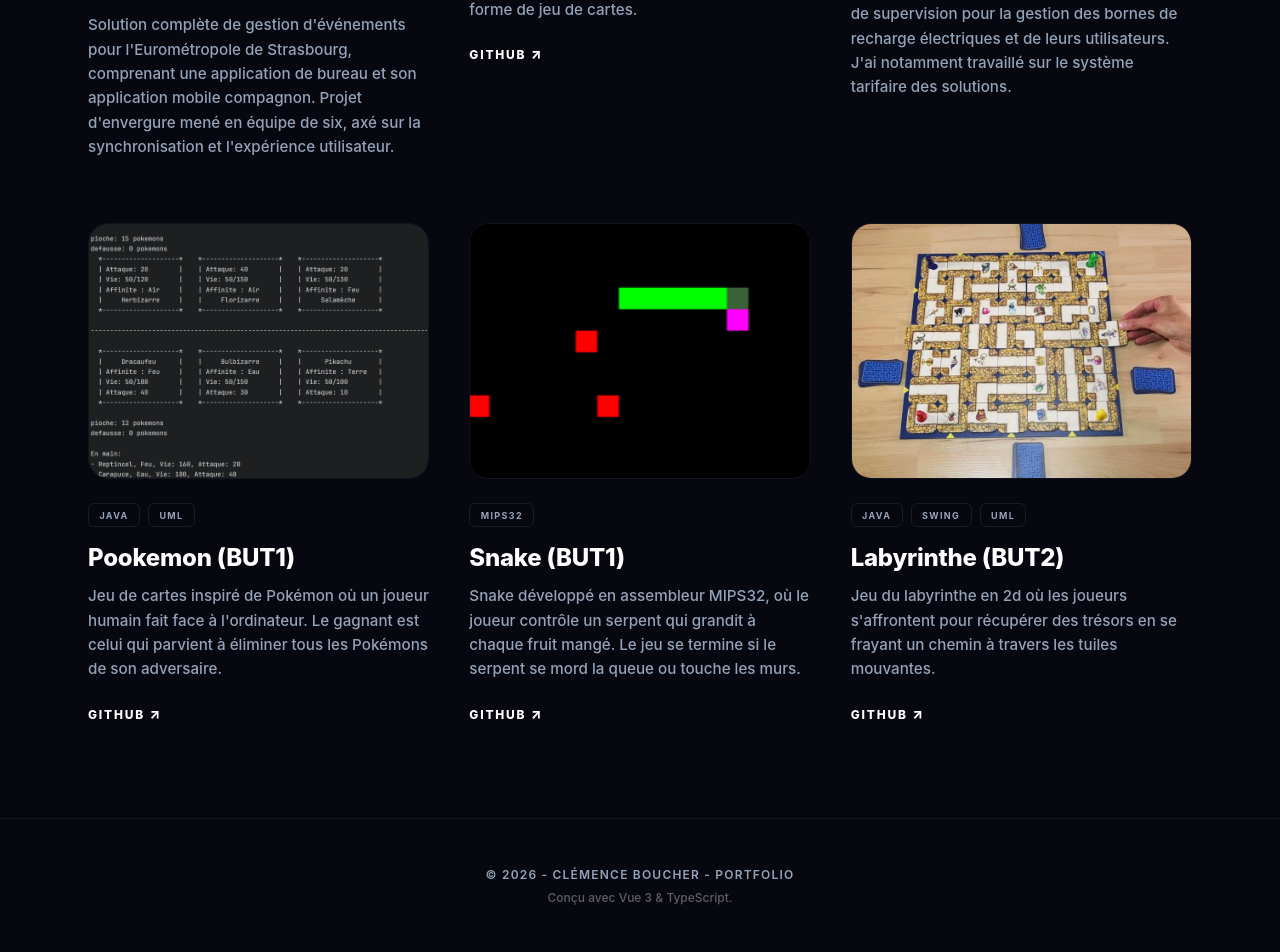
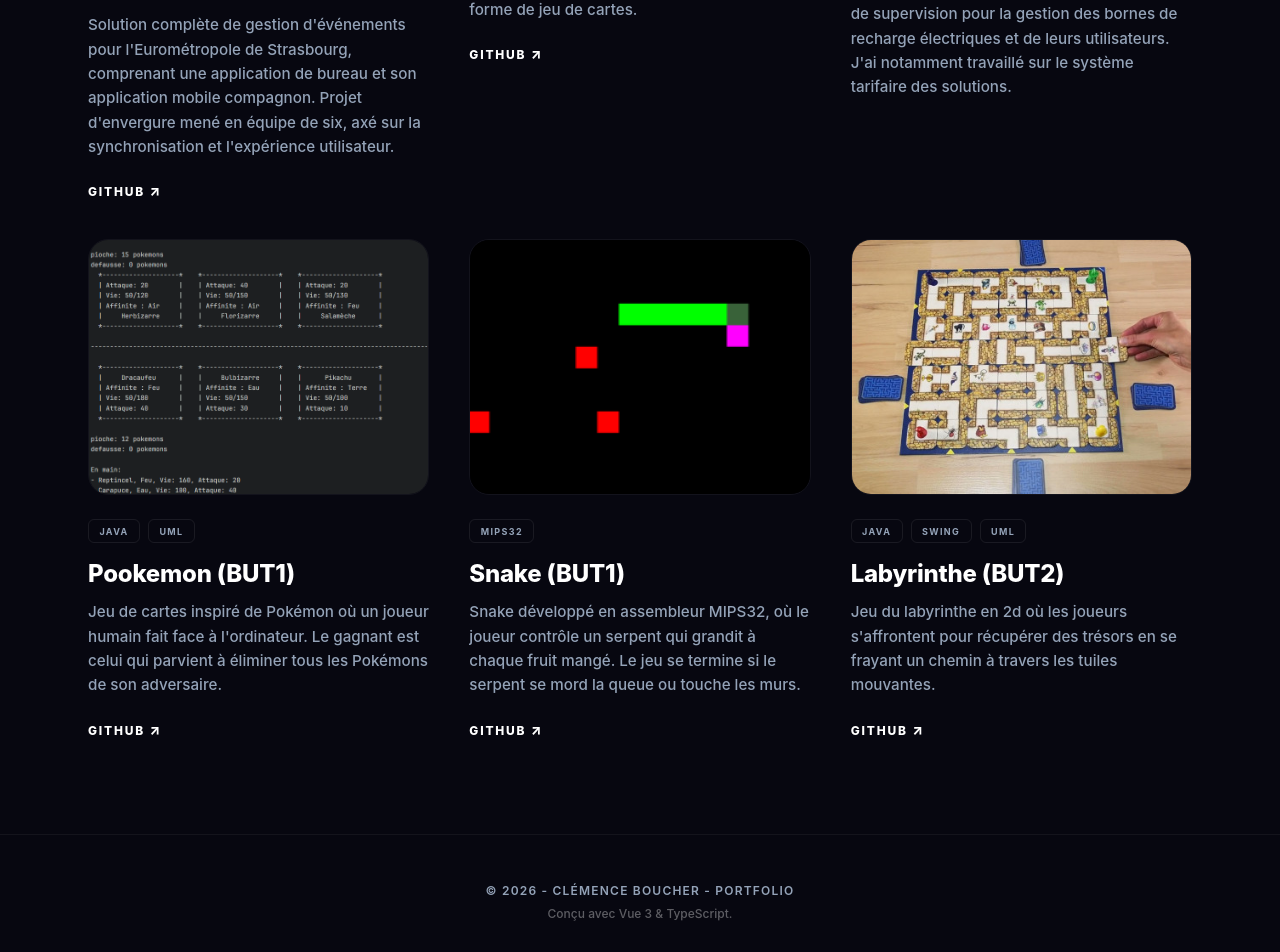
Before and after one commit to Clemence-Br/PortFolio, a Vue app in the folder portfolio/: page / in a window 1280 px wide. Shown: the part 4416-5368 px from the top of the page. Built offline with nearby package versions, Linux system fonts and the light colour scheme.

Commit message:
misc: add strasevent repo link

```diff
--- a/portfolio/src/App.vue
+++ b/portfolio/src/App.vue
@@ -32,7 +32,7 @@ const projects = ref<Project[]>([
       "Prisma",
       "SQLite",
     ],
-    githubUrl: "",
+    githubUrl: "https://github.com/Clemence-Br/StrasEvent",
   },
   {
     id: 2,
```
